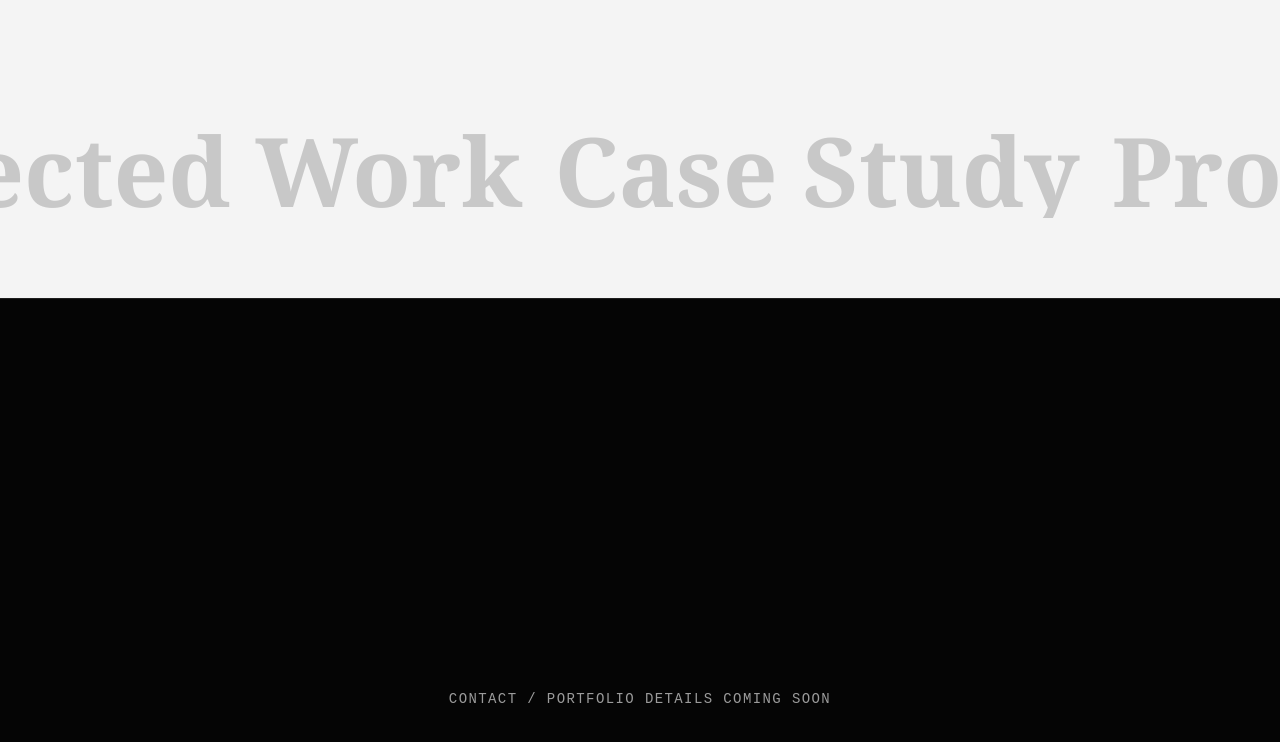
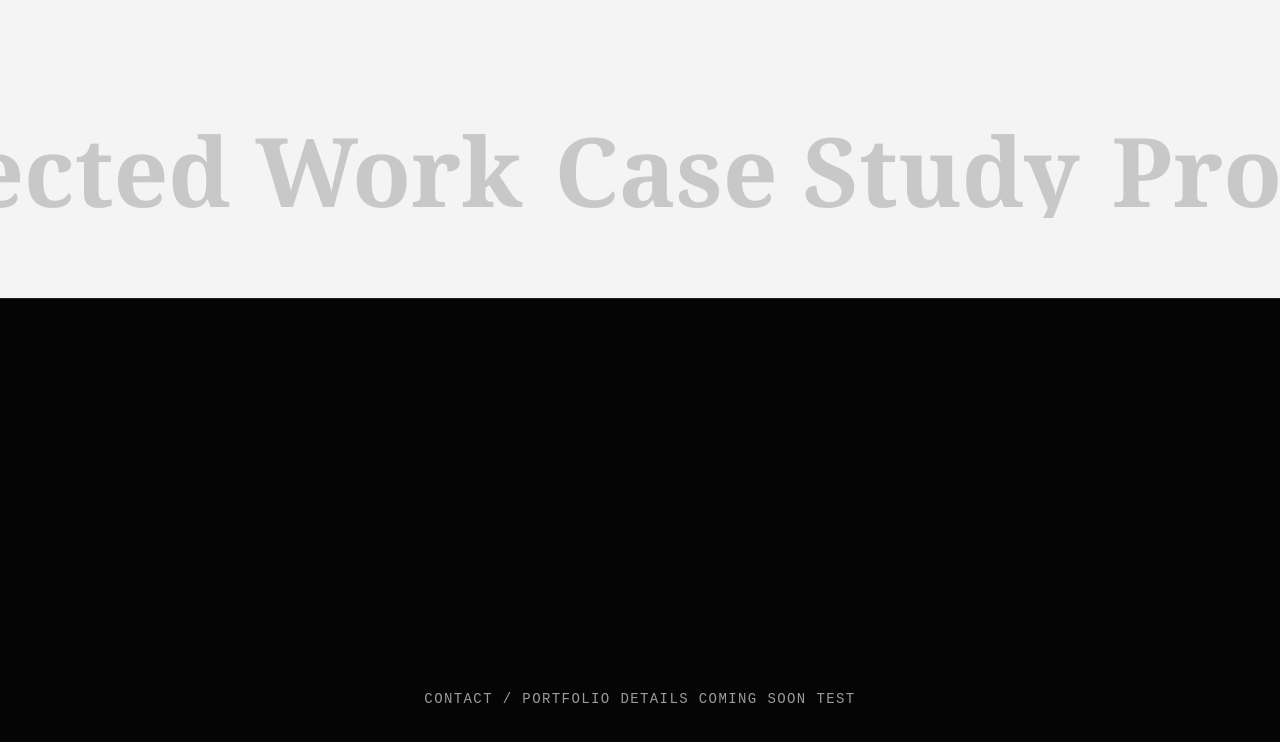
Before and after one commit to kinzx/kinaraurasae.porto, a Next.js app: page / in a window 1280 px wide. Shown: the part 2262-3004 px from the top of the page. Built offline with nearby package versions, Linux system fonts and the light colour scheme.

Commit message:
test ci/cd

```diff
--- a/app/page.tsx
+++ b/app/page.tsx
@@ -12,7 +12,7 @@ export default function Home() {
         className="flex min-h-screen items-center justify-center border-t border-white/10 bg-[#050505] px-6 text-center text-white"
       >
         <p className="font-mono text-sm tracking-widest text-white/60 uppercase">
-          Contact / portfolio details coming soon
+          Contact / portfolio details coming soon test
         </p>
       </footer>
     </main>
```
